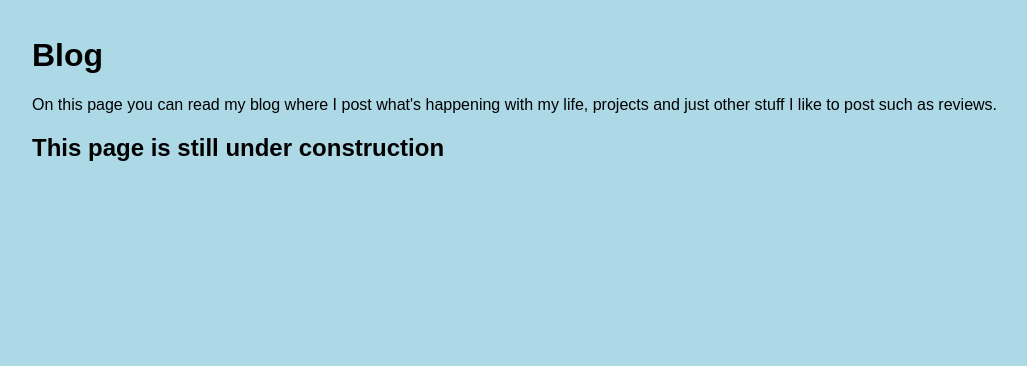
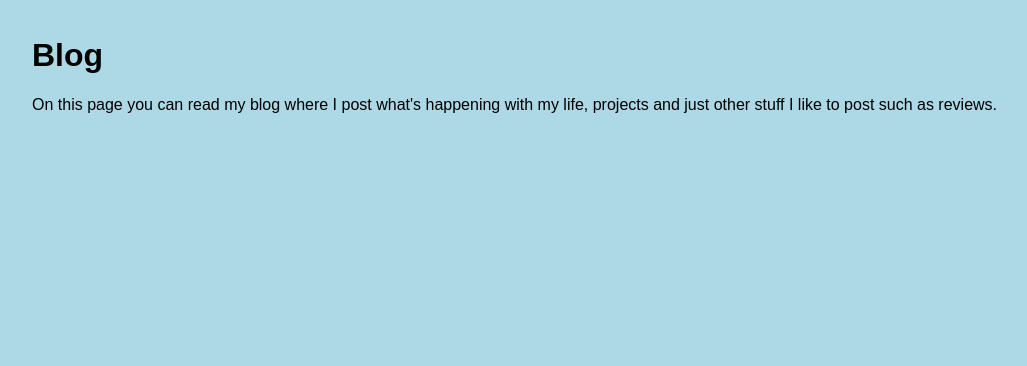
Before and after one commit to Rowan-Paul/rowanpaulflynn, a PHP site: page /blog.php in a window 1280 px wide. Shown: the part 54-420 px from the top of the page, without its empty margins (0-1027 px from the left). Run offline with PHP 8.4, Linux system fonts and the light colour scheme.

Commit message:
REMOVED page under construction

```diff
--- a/public/blog.php
+++ b/public/blog.php
@@ -6,8 +6,6 @@ include_once 'includes/header.php';
 <main>
     <h1>Blog</h1>
     <p>On this page you can read my blog where I post what's happening with my life, projects and just other stuff I like to post such as reviews.</p>
-
-    <h2>This page is still under construction</h2>
 </main>
 
 <?php
--- a/public/contact.php
+++ b/public/contact.php
@@ -6,8 +6,6 @@ include_once 'includes/header.php';
 <main>
     <h1>Contact</h1>
     <p>If you want to contact me, you can do that here.</p>
-
-    <h2>This page is still under construction</h2>
 </main>
 
 <?php
```
